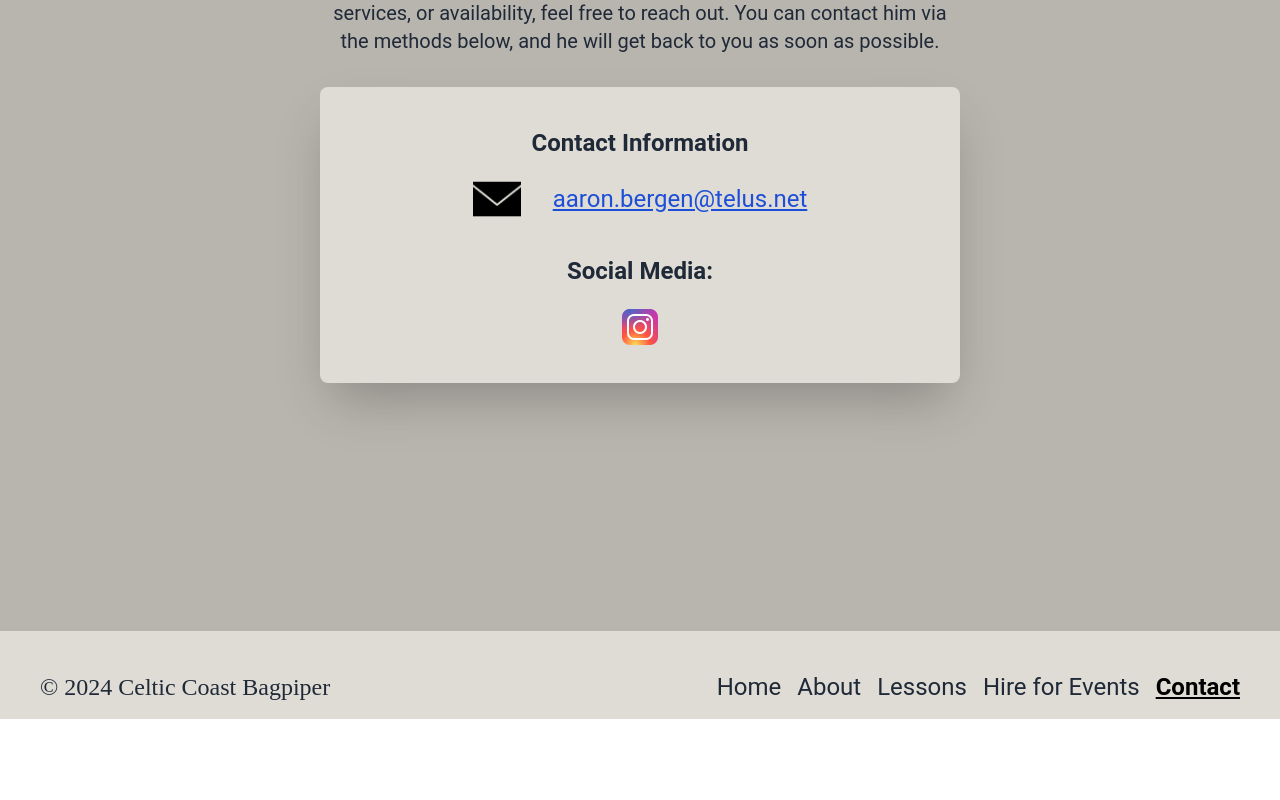
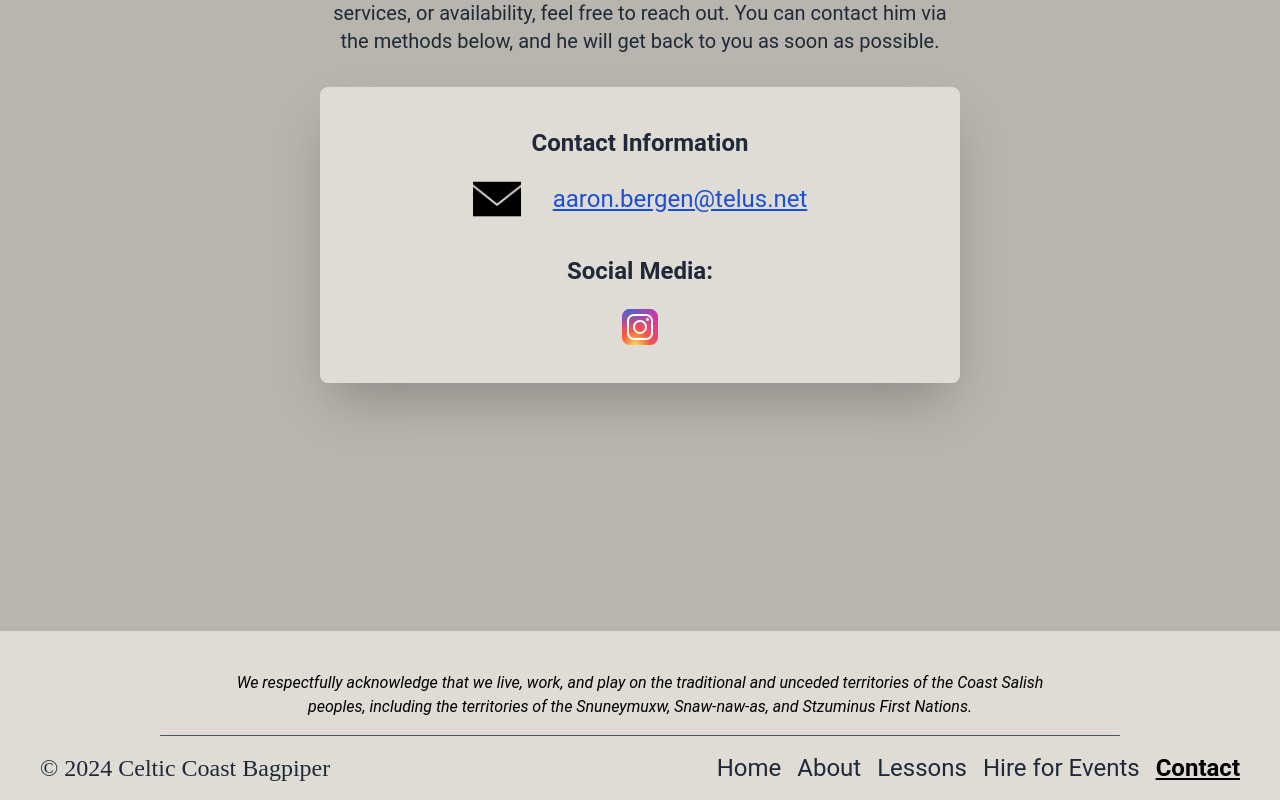
Before and after one commit to christinebergen/bagpipe, a React (Create React App) app: page /contact in a window 1280 px wide. Shown: the part 393-1193 px from the top of the page. Before the commit the page ends 1112 px from the top, so only its background shows below. Built offline with nearby package versions, Linux system fonts and the light colour scheme.

Commit message:
update land aknowedgement and site title

```diff
--- a/public/index.html
+++ b/public/index.html
@@ -24,7 +24,7 @@
       work correctly both with client-side routing and a non-root public URL.
       Learn how to configure a non-root public URL by running `npm run build`.
     -->
-    <title>React App</title>
+    <title>Celtic Coast Bagpiper</title>
   </head>
   <body>
     <noscript>You need to enable JavaScript to run this app.</noscript>
--- a/src/App.js
+++ b/src/App.js
@@ -7,7 +7,6 @@ import About from "./components/About";
 import Lessons from "./components/Lessons";
 import Contact from "./components/Contact";
 import Hire from "./components/Hire";
-
 
 function App() {
   return (
--- a/src/components/Footer.js
+++ b/src/components/Footer.js
@@ -6,31 +6,45 @@ const Footer = () => {
 
   const getLinkClass = (path) => {
     return location.pathname === path
-      ? 'font-bold underline dark:text-white' // Active link color
-      : 'text-gray-800 hover:text-gray-600 dark:text-white';
+      ? "font-bold underline dark:text-white" // Active link color
+      : "text-gray-800 hover:text-gray-600 dark:text-white";
   };
-
 
   return (
     <footer className="bg-lightBackground dark:bg-darkBackground py-4 dark:shadow-lg pt-10">
+      <div className="flex justify-center">
+        <div className="w-full md:w-2/3 text-center">
+          <p className="italic">
+            We respectfully acknowledge that we live, work, and play on the
+            traditional and unceded territories of the Coast Salish peoples,
+            including the territories of the Snuneymuxw, Snaw-naw-as, and
+            Stzuminus First Nations.
+          </p>
+        </div>
+      </div>
+      <div className="flex justify-center items-center">
+              <hr className="w-3/4 border-1 mt-4 mb-4 border-gray-600 rounded dark:border-borderColor mt-12 mb-12"></hr>
+            </div>
       <div className="container mx-auto flex flex-col md:flex-row justify-between items-center space-y-4 md:space-y-0 md:space-x-4">
         <div id="footer" className="text-center md:text-left lg:pl-10">
-          <p className="text-gray-800 text-2xl dark:text-white">&copy; 2024 Celtic Coast Bagpiper</p>
+          <p className="text-gray-800 text-2xl dark:text-white">
+            &copy; 2024 Celtic Coast Bagpiper
+          </p>
         </div>
         <div className="flex flex-wrap md:flex-row justify-center items-center text-2xl flex-row gap-4 lg:pr-10">
-          <Link className={getLinkClass('/')} to="/">
+          <Link className={getLinkClass("/")} to="/">
             Home
           </Link>
-          <Link className={getLinkClass('/about')} to="/about">
+          <Link className={getLinkClass("/about")} to="/about">
             About
           </Link>
-          <Link className={getLinkClass('/lessons')} to="/lessons">
+          <Link className={getLinkClass("/lessons")} to="/lessons">
             Lessons
           </Link>
-          <Link className={getLinkClass('/hire')} to="/hire">
+          <Link className={getLinkClass("/hire")} to="/hire">
             Hire for Events
           </Link>
-          <Link className={getLinkClass('/contact')} to="/contact">
+          <Link className={getLinkClass("/contact")} to="/contact">
             Contact
           </Link>
         </div>
```
Also changed, not shown: 1 other file (tests, documents, lock files or other folders).
